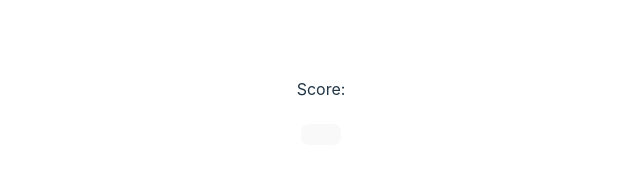
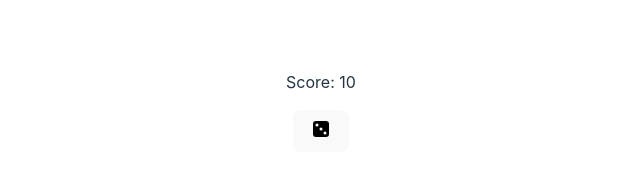
Before and after one commit to Kanin60/scottish-disco, a React (Vite) app: page / in a window 1280 px wide. Shown: the part 297-472 px from the top of the page, without its empty margins (319-959 px from the left). Built offline with nearby package versions, Linux system fonts and the light colour scheme.

Commit message:
updated terning

```diff
--- a/src/App.jsx
+++ b/src/App.jsx
@@ -9,7 +9,7 @@ function App() {
 
   return (
     <>
-      <DiceButton />
+      <DiceButton eyes={3} score={10} />
     </>
   )
 }
--- a/src/components/DiceButton/DiceButton.jsx
+++ b/src/components/DiceButton/DiceButton.jsx
@@ -1,14 +1,34 @@
 import React from 'react'
-import {BsFillDice1Fill, BsFillDice2Fill} from "react-icons/bs"
+import {BsFillDice1Fill, BsFillDice2Fill, BsFillDice3Fill, BsFillDice4Fill, BsFillDice5Fill, BsFillDice6Fill} from "react-icons/bs"
 
 export default function DiceButton({score, eyes, KastTerning}) {
+
+
+    const getEyes = () => {
+        switch(eyes) {
+            case 1:
+                return <BsFillDice1Fill />
+            case 2:
+                return <BsFillDice2Fill />
+            case 3:
+                return <BsFillDice3Fill />
+            case 4:
+                return <BsFillDice4Fill />
+            case 5:
+                return <BsFillDice5Fill />
+            case 6:
+                return <BsFillDice6Fill />
+
+        }
+    }
+
   return (
     <div>
         <p>Score: {score}</p>
         <button
         onClick={() => KastTerning()}
         >
-            {eyes}
+            {getEyes()}
         </button>
     </div>
   )
```
